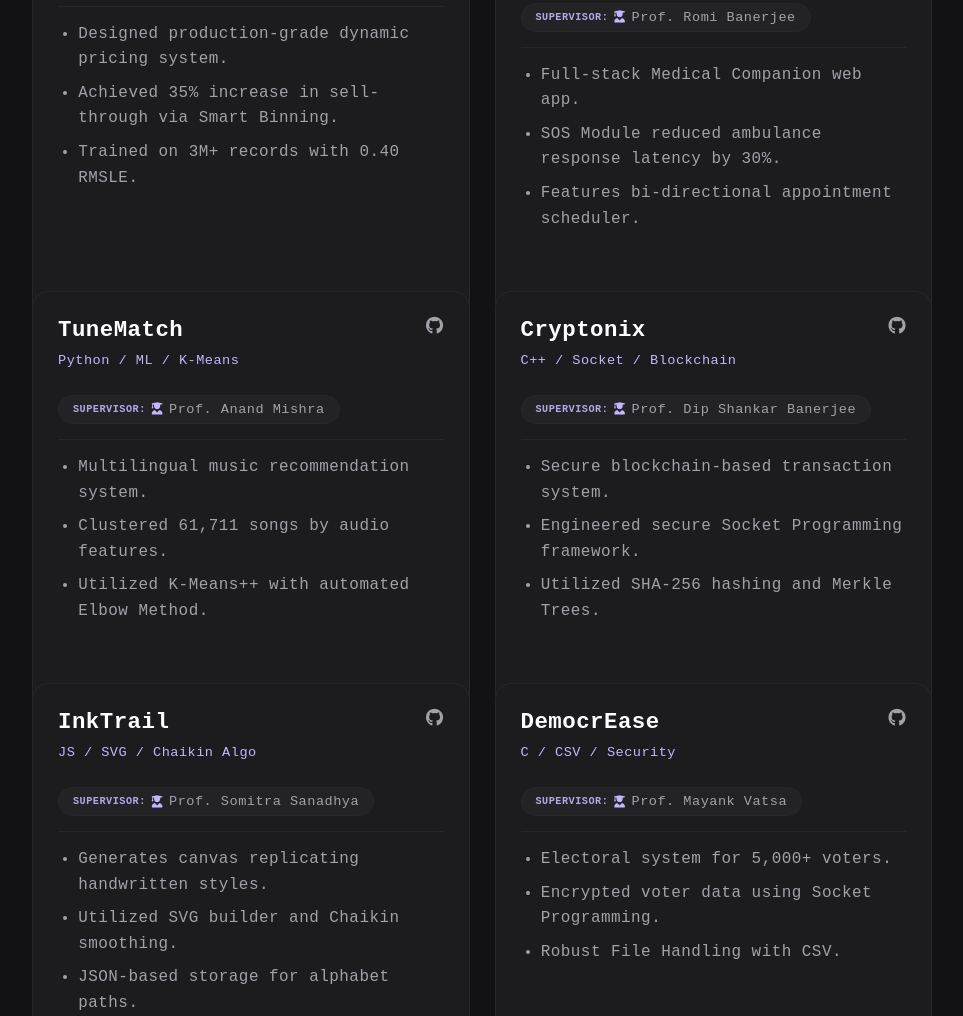
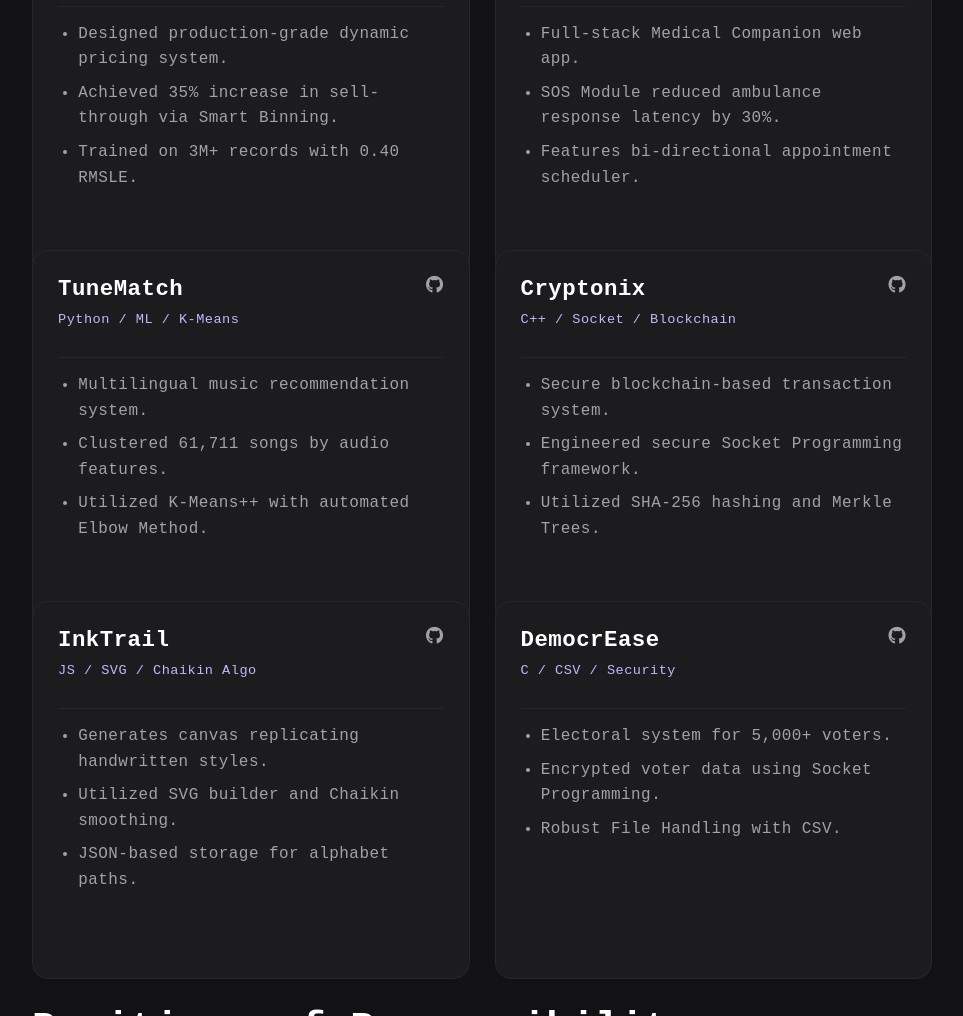
Before and after one commit to saherdev017/saher_portfolio, a plain HTML site: page index.html in a window 1280 px wide. Shown: the part 2082-3098 px from the top of the page, without its empty margins (158-1121 px from the left). Drawn offline with Linux system fonts and the light colour scheme; a web font is replaced by a local one.

Commit message:
Update index.html

```diff
--- a/index.html
+++ b/index.html
@@ -729,11 +729,11 @@
             </div>
             <span class="project-tech-stack">React / Firebase / Node.js</span>
 
-            <a href="https://scholar.google.co.in/citations?hl=en&user=BiSvmeMAAAAJ" target="_blank" class="supervisor-badge">
+            <!-- <a href="https://scholar.google.co.in/citations?hl=en&user=BiSvmeMAAAAJ" target="_blank" class="supervisor-badge">
                 <span class="badge-label">Supervisor: </span>
                 <i class="fas fa-user-graduate"></i>
                 <span class="badge-name">Prof. Romi Banerjee</span>
-            </a>
+            </a> -->
 
             <hr class="card-divider">
             <div class="project-details">
@@ -752,11 +752,11 @@
             </div>
             <span class="project-tech-stack">Python / ML / K-Means</span>
 
-            <a href="https://scholar.google.co.in/citations?user=vhUg2zIAAAAJ&hl=en" target="_blank" class="supervisor-badge">
+            <!-- <a href="https://scholar.google.co.in/citations?user=vhUg2zIAAAAJ&hl=en" target="_blank" class="supervisor-badge">
                 <span class="badge-label">Supervisor: </span>
                 <i class="fas fa-user-graduate"></i>
                 <span class="badge-name">Prof. Anand Mishra</span>
-            </a>
+            </a> -->
 
             <hr class="card-divider">
             <div class="project-details">
@@ -775,11 +775,11 @@
             </div>
             <span class="project-tech-stack">C++ / Socket / Blockchain</span>
 
-            <a href="https://scholar.google.com/citations?user=G12RkeAAAAAJ&hl=en" target="_blank" class="supervisor-badge">
+            <!-- <a href="https://scholar.google.com/citations?user=G12RkeAAAAAJ&hl=en" target="_blank" class="supervisor-badge">
                 <span class="badge-label">Supervisor: </span>
                 <i class="fas fa-user-graduate"></i>
                 <span class="badge-name">Prof. Dip Shankar Banerjee</span>
-            </a>
+            </a> -->
 
             <hr class="card-divider">
             <div class="project-details">
@@ -798,11 +798,11 @@
             </div>
             <span class="project-tech-stack">JS / SVG / Chaikin Algo</span>
 
-            <a href="https://scholar.google.com/citations?user=SZD5gEoAAAAJ&hl=en" target="_blank" class="supervisor-badge">
+            <!-- <a href="https://scholar.google.com/citations?user=SZD5gEoAAAAJ&hl=en" target="_blank" class="supervisor-badge">
                 <span class="badge-label">Supervisor: </span>
                 <i class="fas fa-user-graduate"></i>
                 <span class="badge-name">Prof. Somitra Sanadhya</span>
-            </a>
+            </a> -->
 
             <hr class="card-divider">
             <div class="project-details">
@@ -821,11 +821,11 @@
             </div>
             <span class="project-tech-stack">C / CSV / Security</span>
 
-            <a href="https://scholar.google.com/citations?hl=en&user=-DAxp-cAAAAJ" target="_blank" class="supervisor-badge">
+            <!-- <a href="https://scholar.google.com/citations?hl=en&user=-DAxp-cAAAAJ" target="_blank" class="supervisor-badge">
                 <span class="badge-label">Supervisor: </span>
                 <i class="fas fa-user-graduate"></i>
                 <span class="badge-name">Prof. Mayank Vatsa</span>
-            </a>
+            </a> -->
 
             <hr class="card-divider">
             <div class="project-details">
@@ -953,7 +953,7 @@
     const typeTextSpan = document.querySelector(".type-text");
     const cursorSpan = document.querySelector(".cursor");
 
-    const textArray = ["Full Stack Developer", "ML Researcher", "Front End Developer" , "CS Student @ IITJ"];
+    const textArray = ["Full Stack Developer", "ML Enthusiast", "Front End Developer" , "CS Student @ IITJ"];
     const typingDelay = 100;
     const erasingDelay = 50;
     const newTextDelay = 2000; // Delay between current and next text
```
